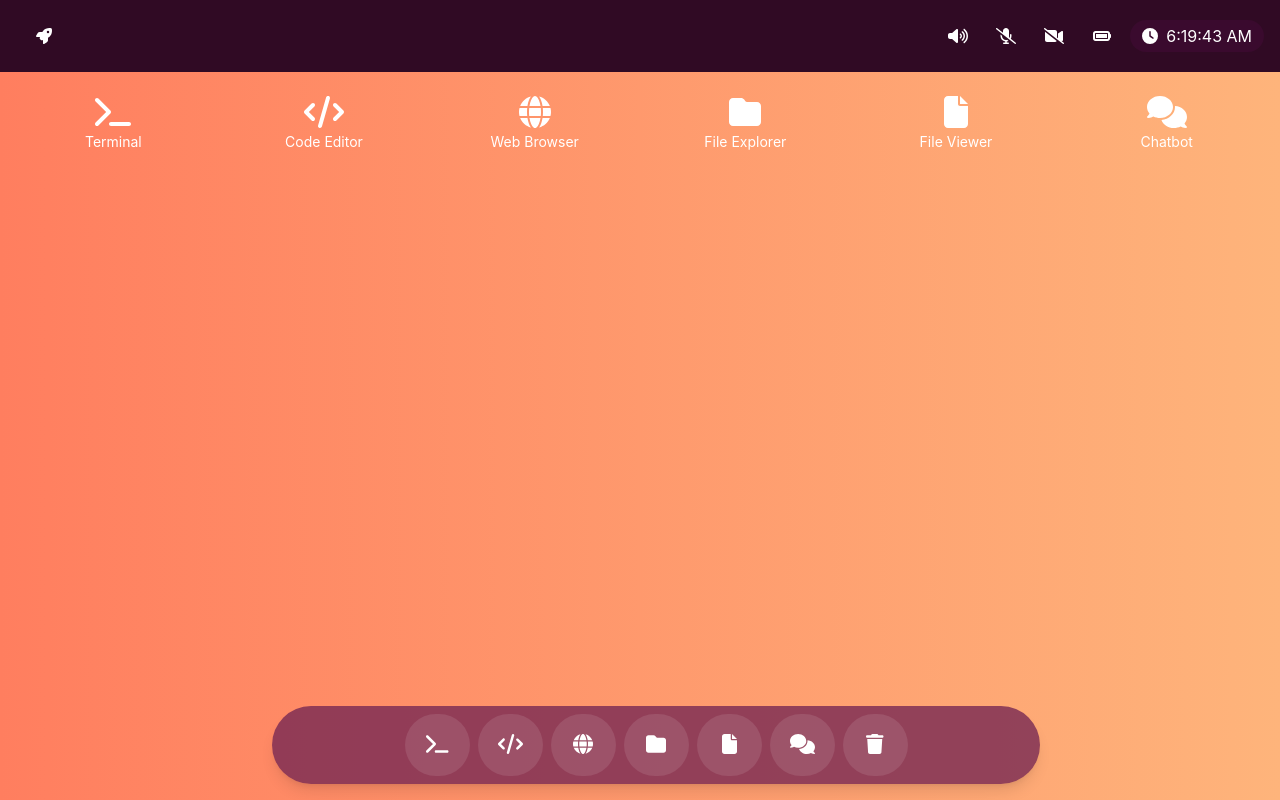
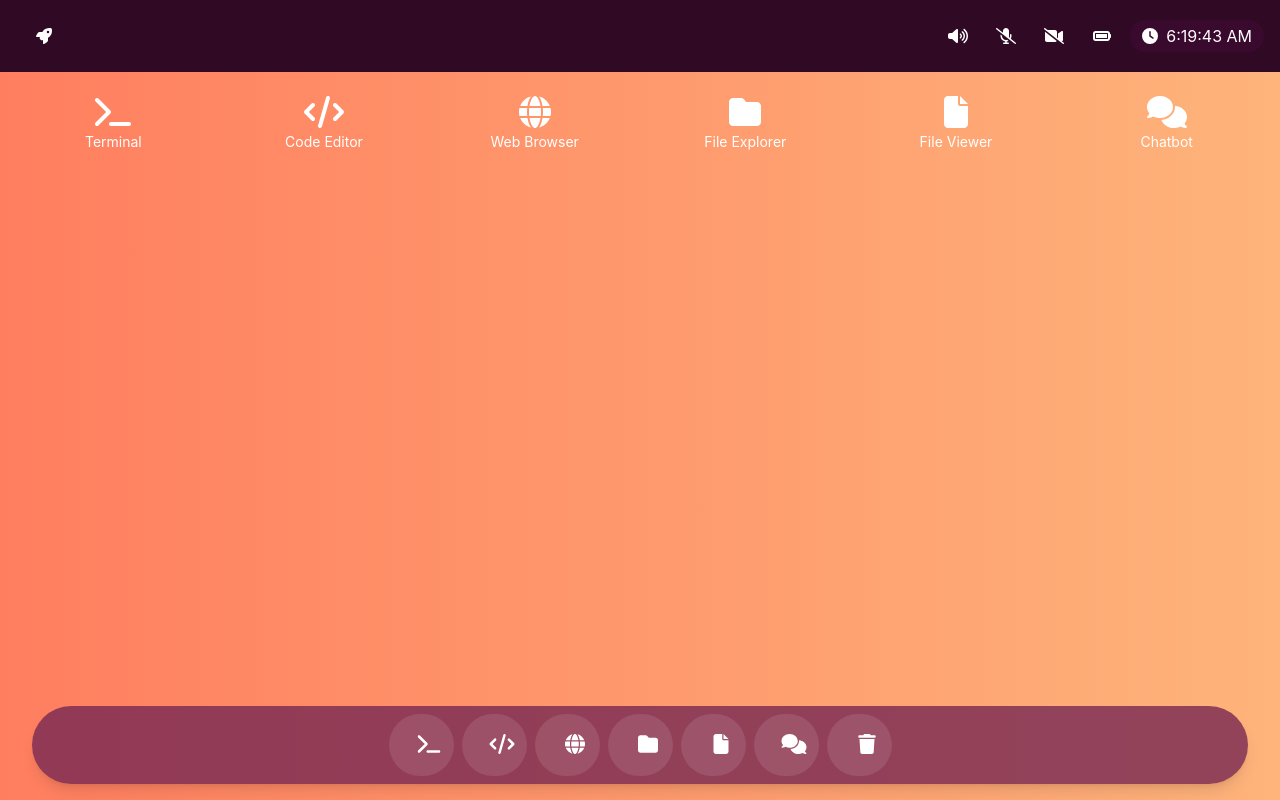
Before and after one commit to Justmalhar/jarvis-ai-os, a Next.js app: page / in a window 1280 px wide. Built offline with nearby package versions, Linux system fonts and the light colour scheme.

Commit message:
fixes to components

```diff
--- a/app/components/Apps/Chatbot.tsx
+++ b/app/components/Apps/Chatbot.tsx
@@ -389,7 +389,7 @@ export default function Chatbot() {
   );
   const [input, setInput] = useState("");
   const [model, setModel] = useState("gpt-4o");
-  const [slashCommandSuggestions, setSlashCommandSuggestions] = useState([]);
+  const [slashCommandSuggestions, setSlashCommandSuggestions] = useState<{ name: string; description: string }[]>([]);
   const [isStreaming, setIsStreaming] = useState(false);
 
   const toast = useToast();
--- a/app/components/Dock/Dock.tsx
+++ b/app/components/Dock/Dock.tsx
@@ -23,10 +23,10 @@ const DockIcon = ({ icon, label, onClick }) => {
         className="mx-1"
       >
         <Box
-            className="p-2 md:p-3 rounded-full cursor-pointer bg-white bg-opacity-10 text-white hover:bg-ubuntu-orange transition-all duration-200 w-[50px] md:w-[65px] mx-auto text-center"
+            className="p-2 md:p-3 rounded-full cursor-pointer bg-white bg-opacity-10 text-white hover:bg-ubuntu-orange transition-all duration-200 w-[50px] sm:w-[40px] md:w-[65px] mx-auto text-center"
             onClick={onClick}
         >
-          <FontAwesomeIcon icon={icon} size="lg" className='p-2' />
+          <FontAwesomeIcon icon={icon} size="lg" className='p-2 sm:w-[40px]' />
         </Box>
       </motion.div>
     </Tooltip>
@@ -49,16 +49,17 @@ const Dock = ({ launchApp }) => {
       initial={{ opacity: 0, y: 50 }}
       animate={{ opacity: 1, y: 0 }}
       transition={{ duration: 0.5 }}
-      className="absolute bottom-2 mx-auto w-[100%]"
+      className="absolute left-0 bottom-2 mx-auto w-[100%] sm:w-[100vw]"
     >
-      <Box
-        className="flex mx-auto items-center mb-2 justify-center bg-ubuntu-purple bg-opacity-80 p-2 rounded-full shadow-lg sm:max-w-[80vw] md:max-w-[40vw] lg:max-w-[30vw] xl:max-w-[25vw]"
-        style={{
-            maxWidth: "60vw", // For larger screens
-            padding: "0.5rem 1rem", // Padding for all screens
-            width: "90vw", // Dock takes up more space on mobile screens
-        }}
-        >
+     <Box
+  className="flex mx-auto items-center mb-2 justify-center bg-ubuntu-purple bg-opacity-80 p-2 rounded-full shadow-lg"
+  style={{
+    width: "100%", // Ensures the dock takes the full width of the container without overflow
+    maxWidth: "95vw", // Ensures it doesn't overflow on larger screens
+    padding: "0.5rem 1rem", // Padding adjusted to prevent overflow
+    boxSizing: "border-box", // Ensures padding is included in width calculations
+  }}
+>
         {dockItems.map((item, index) => (
           <DockIcon key={index} icon={item.icon} label={item.label} onClick={item.onClick}/>
         ))}
```
